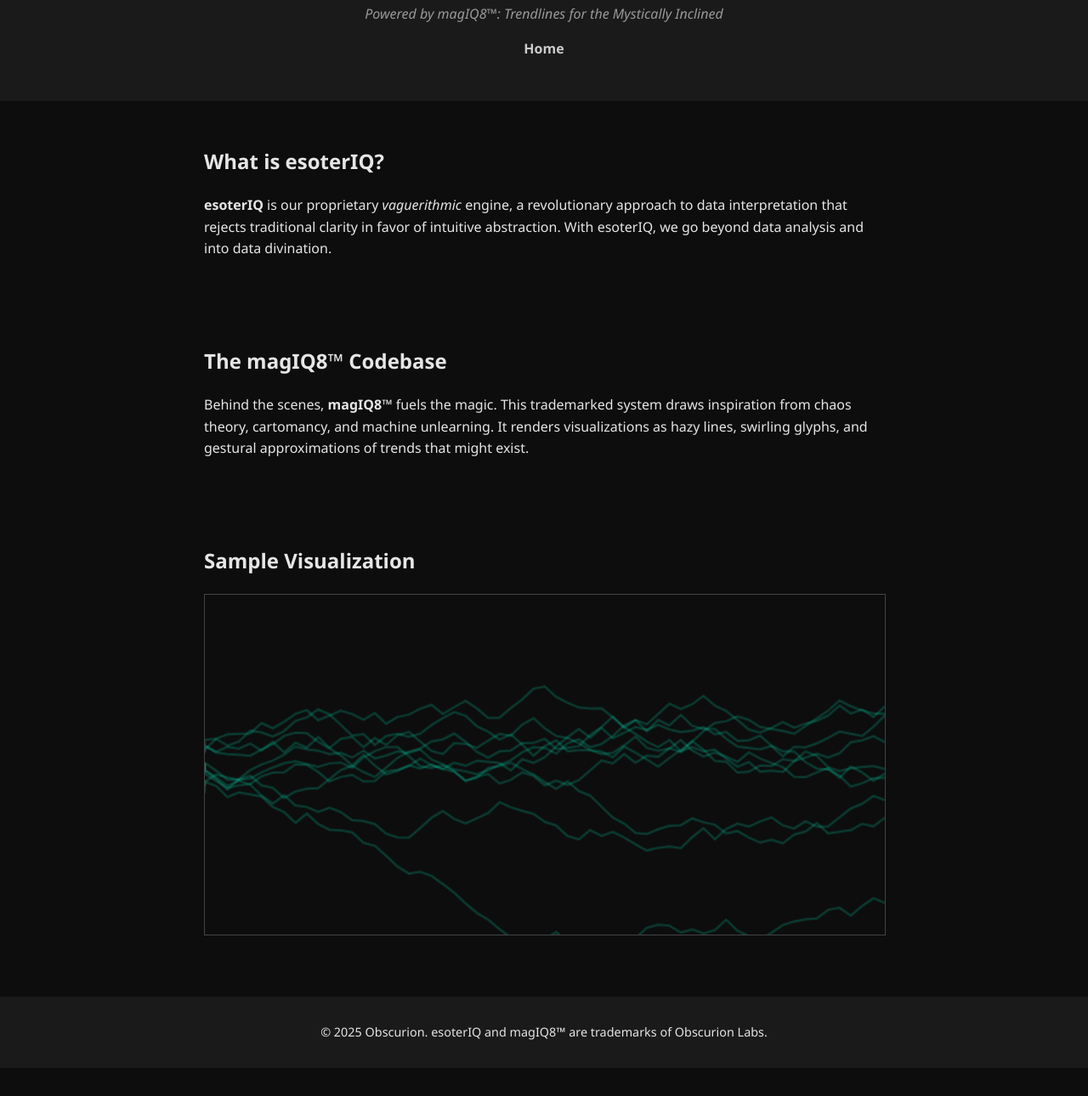
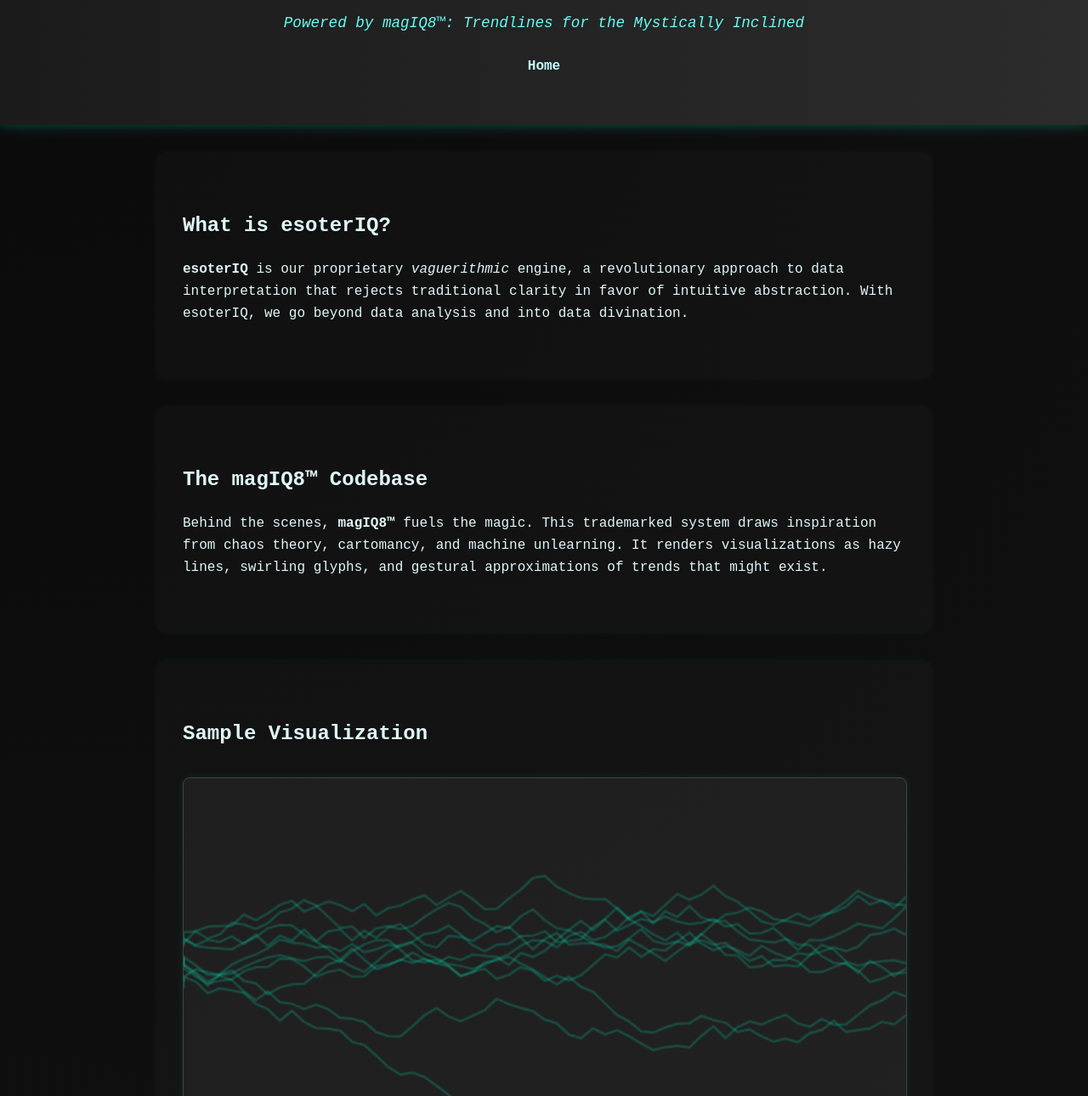
Before and after one commit to anastasiyaprymolenna/anastasiyaprymolenna.github.io, a plain HTML site: page esoteriq.html in a window 1280 px wide. Shown: the part 121-1411 px from the top of the page at 85% size. Before the commit the page ends 1378 px from the top, so only its background shows below. Drawn offline with Linux system fonts and the light colour scheme.

Commit message:
Update style.css

```diff
--- a/style.css
+++ b/style.css
@@ -1,40 +1,46 @@
-/* Basic Reset */
+/* Reset & Base */
 body {
     margin: 0;
-    font-family: 'Segoe UI', sans-serif;
-    background-color: #0d0d0d;
-    color: #e6e6e6;
+    font-family: 'Fira Code', monospace;
+    background: radial-gradient(circle at top left, #0a0a0a, #111);
+    color: #e0f7fa;
     line-height: 1.6;
   }
 
   header {
-    background-color: #1a1a1a;
-    padding: 2rem;
+    background: linear-gradient(to right, #1b1b1b, #2c2c2c);
+    padding: 2.5rem 1rem;
     text-align: center;
+    box-shadow: 0 0 15px rgba(0, 255, 204, 0.3);
   }
 
   h1 {
     font-size: 3rem;
     margin: 0;
+    color: #00ffc3;
+    letter-spacing: 1px;
   }
 
   .tagline {
     font-style: italic;
-    color: #999;
+    color: #66fcf1;
+    font-size: 1.1rem;
   }
 
   nav ul {
     display: flex;
     justify-content: center;
-    gap: 2rem;
+    gap: 2.5rem;
     list-style: none;
     padding: 0;
+    margin-top: 1.5rem;
   }
 
   nav a {
-    color: #ccc;
+    color: #c0fefe;
     text-decoration: none;
-    font-weight: bold;
+    font-weight: 600;
+    transition: color 0.3s ease;
   }
 
   nav a:hover {
@@ -42,45 +48,71 @@ body {
   }
 
   section {
-    padding: 2rem;
-    max-width: 800px;
+    padding: 3rem 2rem;
+    max-width: 850px;
     margin: auto;
+    background-color: rgba(255, 255, 255, 0.02);
+    border-radius: 12px;
+    box-shadow: 0 0 10px rgba(0, 255, 204, 0.05);
+    margin-top: 2rem;
   }
 
   ul {
-    list-style: square;
+    list-style-type: square;
     padding-left: 1.5rem;
+    color: #b2dfdb;
   }
 
   form {
     display: flex;
     flex-direction: column;
+    margin-top: 1rem;
   }
 
   input, textarea, button {
     margin-top: 0.5rem;
     margin-bottom: 1rem;
-    padding: 0.5rem;
+    padding: 0.7rem;
     font-size: 1rem;
     border-radius: 5px;
     border: none;
+    background-color: #1f1f1f;
+    color: #e0f7fa;
+    box-shadow: inset 0 0 3px #00ffc3;
+  }
+
+  input:focus, textarea:focus {
+    outline: none;
+    box-shadow: 0 0 5px #00ffc3;
   }
 
   button {
-    background-color: #00ffcc;
+    background-color: #00ffc3;
     color: #000;
+    font-weight: bold;
     cursor: pointer;
-    font-weight: bold;
+    transition: background 0.3s ease;
   }
 
   button:hover {
-    background-color: #00ccaa;
+    background-color: #00c6a2;
   }
 
   footer {
     text-align: center;
-    padding: 1rem;
-    background-color: #1a1a1a;
+    padding: 2rem 1rem;
+    background: #1b1b1b;
     font-size: 0.9rem;
-    margin-top: 2rem;
+    margin-top: 3rem;
+    color: #999;
+    border-top: 1px solid #333;
   }
+
+  canvas {
+    display: block;
+    margin: 2rem auto;
+    background-color: rgba(255, 255, 255, 0.05);
+    border-radius: 8px;
+    border: 1px solid #333;
+    box-shadow: 0 0 10px rgba(0, 255, 204, 0.1);
+  }
```
